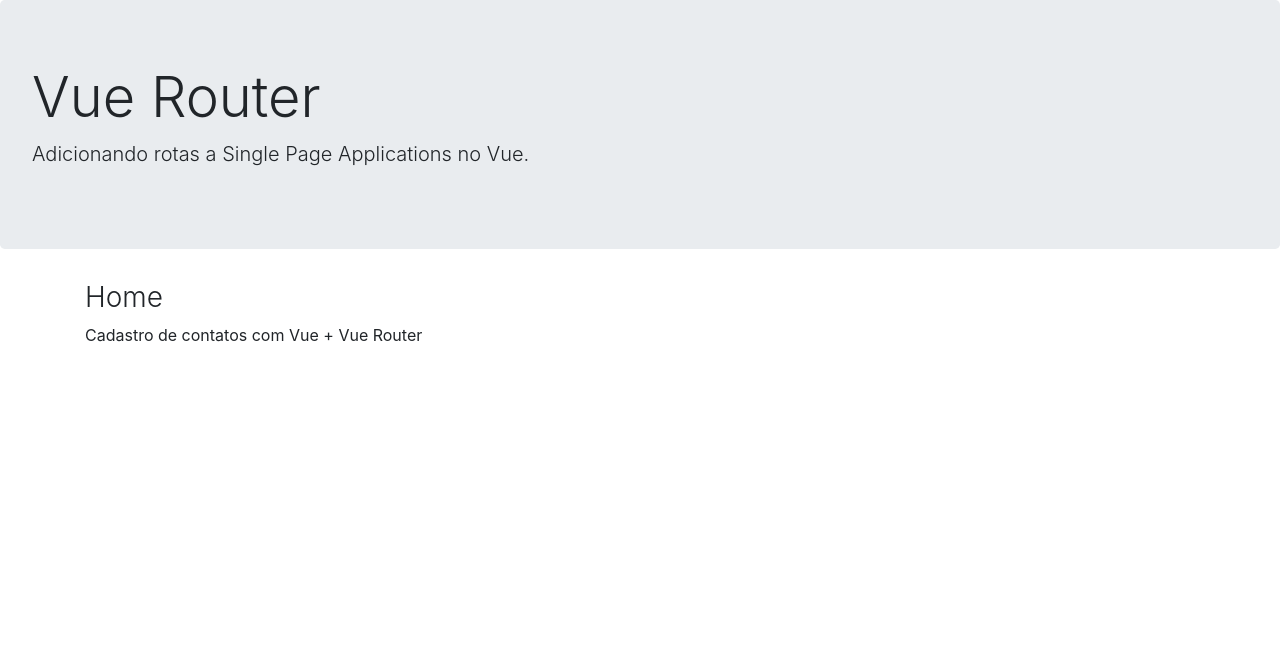
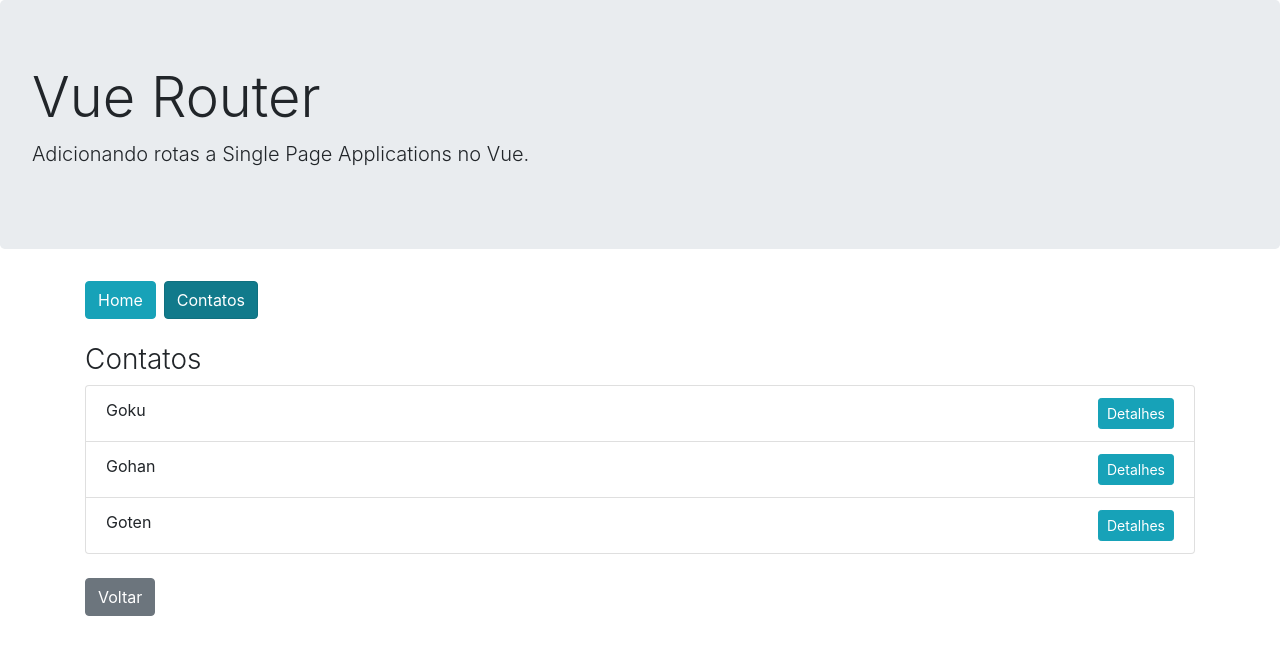
Before and after one commit to luanacassiaf/vuejs-course, a Vue app in the folder Vue Router/vue-routes/: page /contatos in a window 1280 px wide. Shown: the top 654 px of the page. Built offline with nearby package versions, Linux system fonts and the light colour scheme.

Commit message:
Componentes para listagem de contatos

```diff
--- a/Vue Router/vue-routes/src/App.vue
+++ b/Vue Router/vue-routes/src/App.vue
@@ -6,6 +6,18 @@
     </div>
 
     <div class="container">
+      <router-link
+        to="/"
+        class="btn btn-info mb-4 mr-2"
+        exact>
+          Home
+      </router-link>
+      <router-link
+        :to="{path: '/contatos'}"
+        class="btn btn-info mb-4 mr-2">
+          Contatos
+      </router-link>
+
       <router-view></router-view>
     </div>
   </div>
--- /dev/null
+++ b/Vue Router/vue-routes/src/components/contatos/ContatosLista.vue
@@ -0,0 +1,47 @@
+<template>
+	<div>
+		<h3 class="font-weight-light">Contatos</h3>
+
+		<ul class="list-group" v-if="contatos.length > 0">
+			<contatos-lista-item
+				class="list-group-item"
+				v-for="contato in contatos"
+				:key="contato.id"
+				:contato="contato"
+			/>
+		</ul>
+
+		<p v-else>Nenhum contato cadastrado.</p>
+
+		<button class="btn btn-secondary mt-4 mb-4" @click="voltar">Voltar</button>
+	</div>
+</template>
+
+<script>
+
+import ContatosListaItem from './ContatosListaItem.vue'
+
+export default {
+	components: {
+		ContatosListaItem
+	},
+	data() {
+		return {
+			contatos: [
+				{id: 1, nome: 'Goku', email: 'goku@capsule.com'},
+				{id: 2, nome: 'Gohan', email: 'gohan@capsule.com'},
+				{id: 3, nome: 'Goten', email: 'goten@capsule.com'}
+			]
+		}
+	},
+	methods: {
+		voltar() {
+			// this.$router.push('/') adiciona nova entrada ao histórico de navegação
+			// this.$router.replace('/') substitui entrada no histórico
+			// this.$router.go(1) // retornar ou avançar x registros no histórico
+			// this.$router.foward() avança 1 registro no histórico
+			this.$router.back() // retorna 1 registro no histórico
+		}
+	},
+}
+</script>
--- /dev/null
+++ b/Vue Router/vue-routes/src/components/contatos/ContatosListaItem.vue
@@ -0,0 +1,17 @@
+<template>
+	<li>
+		<span>{{ contato.nome }}</span>
+		<button class="btn btn-info btn-sm float-right">Detalhes</button>
+	</li>
+</template>
+
+<script>
+export default {
+	props: {
+		contato: {
+			type: Object,
+			required: true
+		}
+	},
+}
+</script>
--- a/Vue Router/vue-routes/src/main.js
+++ b/Vue Router/vue-routes/src/main.js
@@ -1,21 +1,12 @@
 import Vue from 'vue'
-import VueRouter from "vue-router";
 import App from './App.vue'
-import Contatos from './views/contatos/Contatos.vue'
-import Home from './views/Home.vue'
+import router from './router'
 
 Vue.config.productionTip = false
 
-Vue.use(VueRouter)
 
-const router = new VueRouter({
-  routes: [
-    { path: '/contatos', component:  Contatos},
-    { path: '/', component: Home}
-  ]
-})
 
 new Vue({
-  router: router,
+  router,
   render: h => h(App),
 }).$mount('#app')
--- /dev/null
+++ b/Vue Router/vue-routes/src/router.js
@@ -0,0 +1,16 @@
+import Vue from 'vue'
+import VueRouter from "vue-router";
+
+import Contatos from './views/contatos/Contatos.vue'
+import Home from './views/Home.vue'
+
+Vue.use(VueRouter)
+
+export default new VueRouter({
+  mode: 'history',
+	linkActiveClass: 'active',
+  routes: [
+    { path: '/contatos', component:  Contatos},
+    { path: '/', component: Home}
+  ]
+})
--- a/Vue Router/vue-routes/src/views/contatos/Contatos.vue
+++ b/Vue Router/vue-routes/src/views/contatos/Contatos.vue
@@ -1,3 +1,16 @@
 <template>
-	<h3 class="font-weight-light">Contatos</h3>
+<div>
+		<contatos-lista/>
+</div>
 </template>
+
+<script>
+
+import ContatosLista from '../../components/contatos/ContatosLista.vue'
+
+export default {
+	components: {
+		ContatosLista
+	}
+}
+</script>
```
